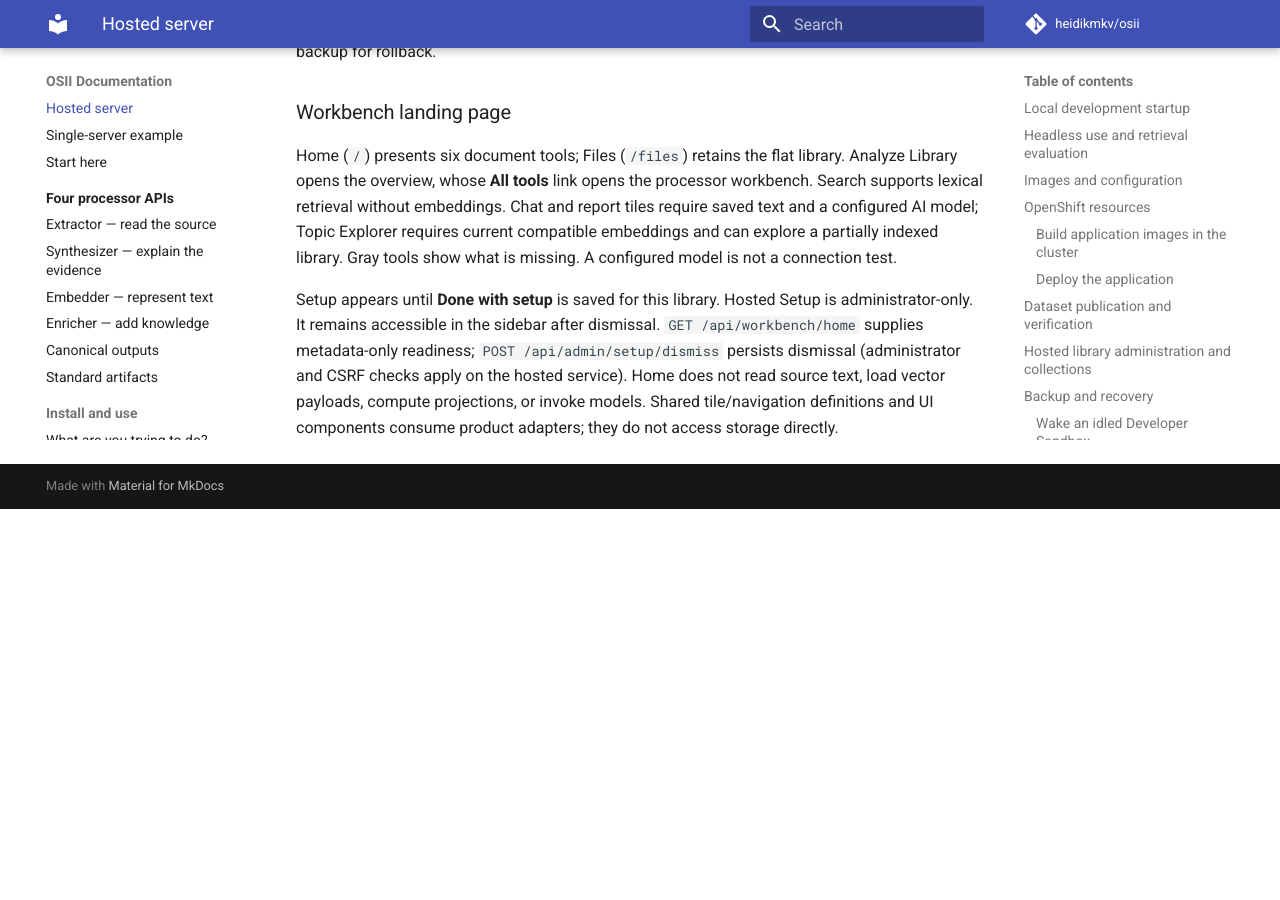
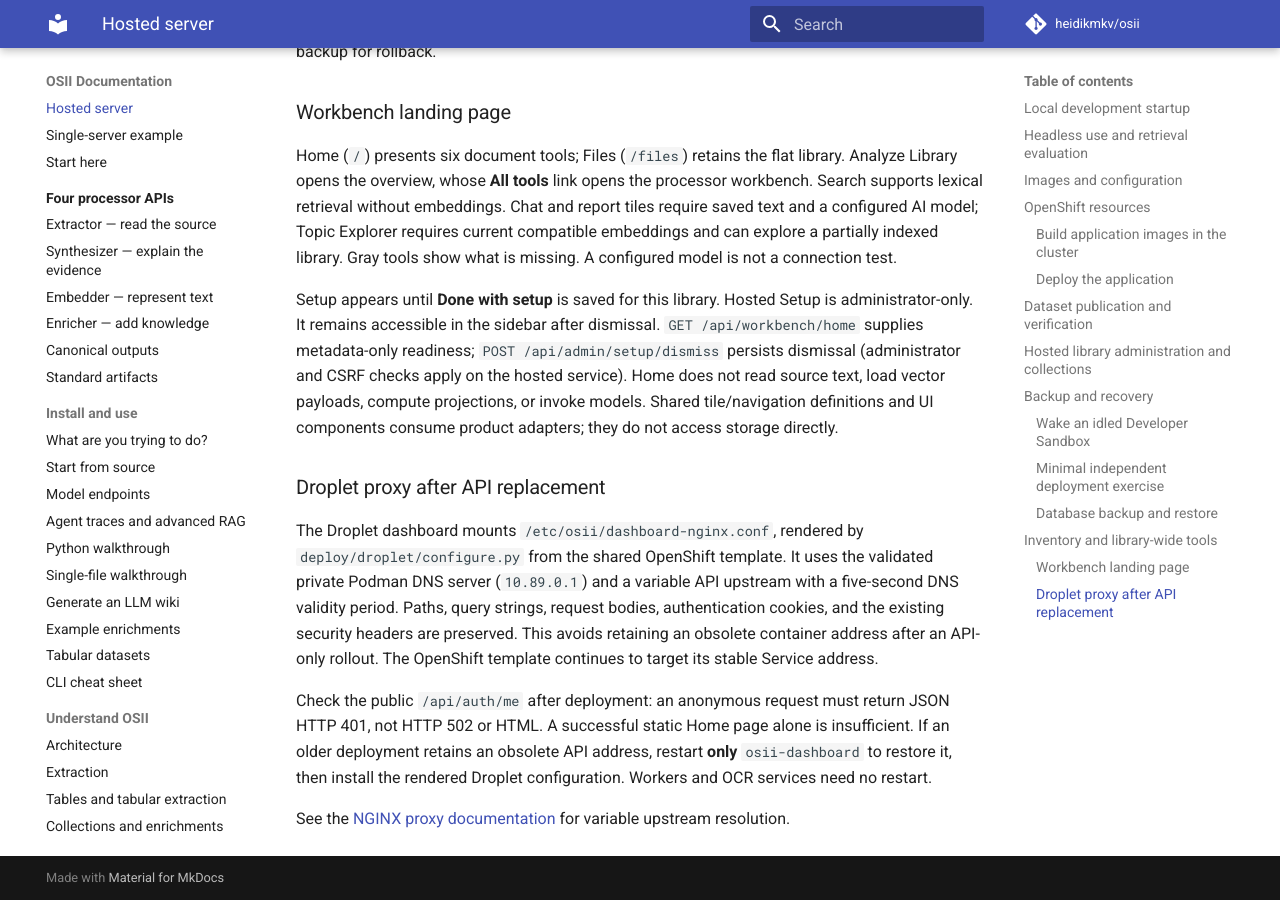
Before and after one commit to sandialabs/OSII, an MkDocs documentation site: the page built from docs/operations/runbook-server.md, in a window 1280 px wide and 900 px high, scrolled down 9740 px. Built offline with MkDocs 1.6.1 and Material for MkDocs 9.7.7, drawn with Linux system fonts in a browser that asks for light colours; comment, search, counter and statistics services are not loaded; before the commit the page ends 10249 px from its top, so only the background shows below that.

Commit message:
Refresh Droplet API DNS in the dashboard proxy after container replacement

```diff
--- a/docs/operations/runbook-server.md
+++ b/docs/operations/runbook-server.md
@@ -458,3 +458,23 @@
 apply on the hosted service). Home does not read source text, load vector payloads,
 compute projections, or invoke models. Shared tile/navigation definitions and
 UI components consume product adapters; they do not access storage directly.
+
+
+### Droplet proxy after API replacement
+
+The Droplet dashboard mounts `/etc/osii/dashboard-nginx.conf`, rendered by
+`deploy/droplet/configure.py` from the shared OpenShift template. It uses the
+validated private Podman DNS server (`10.89.0.1`) and a variable API upstream
+with a five-second DNS validity period. Paths, query strings, request bodies,
+authentication cookies, and the existing security headers are preserved.
+This avoids retaining an obsolete container address after an API-only rollout.
+The OpenShift template continues to target its stable Service address.
+
+Check the public `/api/auth/me` after deployment: an anonymous request must
+return JSON HTTP 401, not HTTP 502 or HTML. A successful static Home page alone
+is insufficient. If an older deployment retains an obsolete API address,
+restart **only** `osii-dashboard` to restore it, then install the rendered
+Droplet configuration. Workers and OCR services need no restart.
+
+See the [NGINX proxy documentation](https://nginx.org/en/docs/http/ngx_http_proxy_module.html#proxy_pass)
+for variable upstream resolution.
```
Also changed, not shown: 1 other file.
